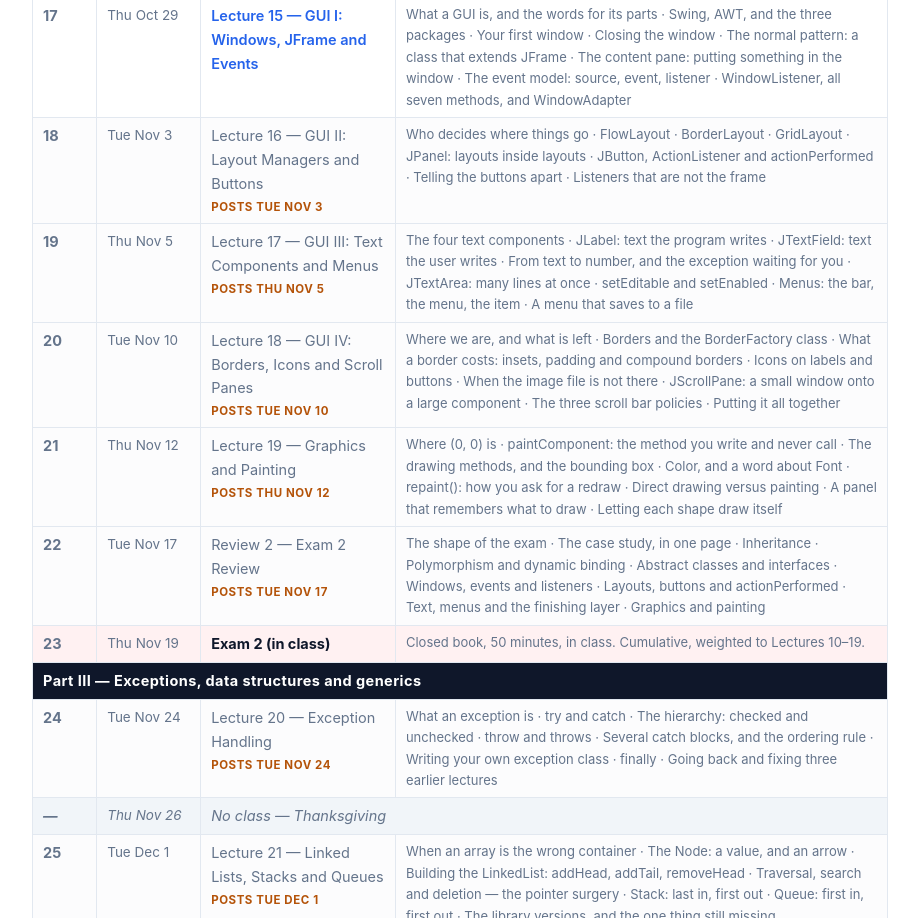
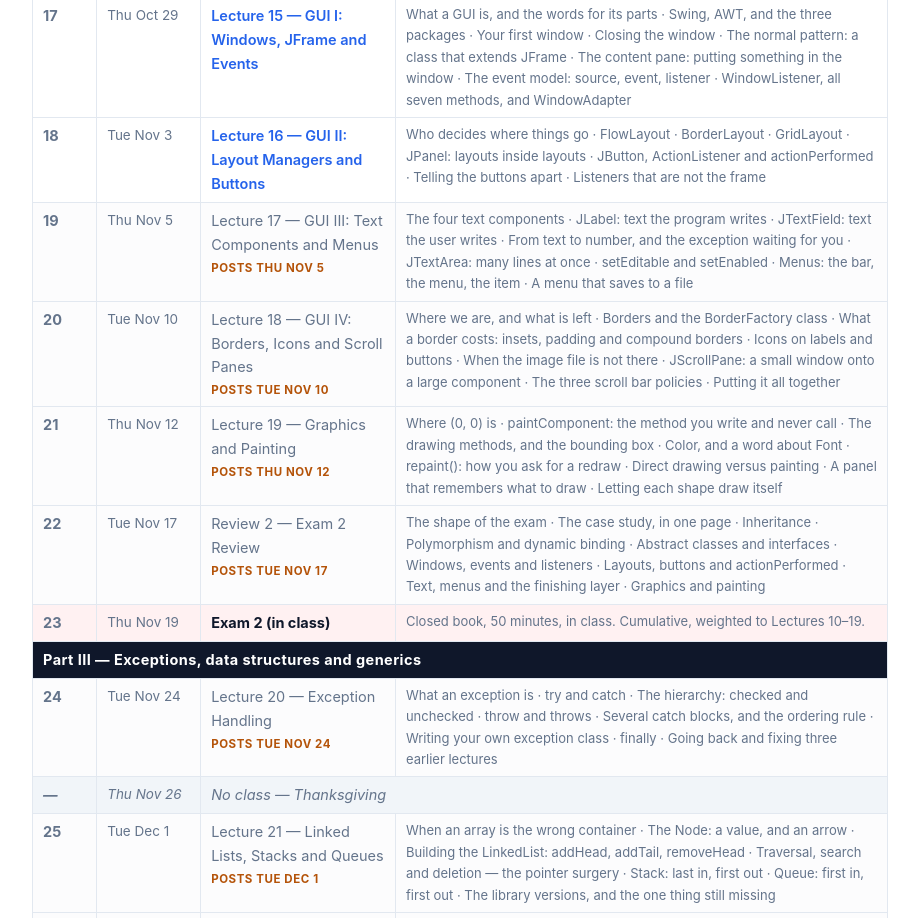
Before and after one commit to xchyn/CS212, a plain HTML site: page index.html in a window 1280 px wide. Shown: the part 6082-7000 px from the top of the page, without its empty margins (180-1099 px from the left). Drawn offline with Linux system fonts and the light colour scheme.

Commit message:
Modify lecture entries in index.html
Updated lecture entries and added new lecture details.

```diff
--- a/index.html
+++ b/index.html
@@ -575,7 +575,7 @@ by a review class; the last class of the semester is the final review.</p>
 <tr><td class="cn">15</td><td class="dt">Thu Oct 22</td><td><a href="lec13_polymorphism.html">Lecture 13 &mdash; Polymorphism and Dynamic Binding</a></td><td class="muted" style="font-size:13px">One variable, many kinds of object &middot; Dynamic binding: the object decides &middot; The compiler's half of the deal &middot; Overloading vs. overriding &middot; One array, many shapes &middot; Casting down, and instanceof &middot; What dynamic binding does not do</td></tr>
 <tr><td class="cn">16</td><td class="dt">Tue Oct 27</td><td><a href="lec14_abstract_interfaces.html">Lecture 14 &mdash; Abstract Classes and Interfaces</a></td><td class="muted" style="font-size:13px">The shape that is not a shape &middot; The abstract keyword &middot; What an abstract class still has &middot; Interfaces: a contract, not a parent &middot; Many interfaces, one superclass &middot; What else may live inside an interface &middot; Abstract class or interface?</td></tr>
 <tr><td class="cn">17</td><td class="dt">Thu Oct 29</td><td><a href="lec15_gui_jframe.html">Lecture 15 &mdash; GUI I: Windows, JFrame and Events</a></td><td class="muted" style="font-size:13px">What a GUI is, and the words for its parts &middot; Swing, AWT, and the three packages &middot; Your first window &middot; Closing the window &middot; The normal pattern: a class that extends JFrame &middot; The content pane: putting something in the window &middot; The event model: source, event, listener &middot; WindowListener, all seven methods, and WindowAdapter</td></tr>
-<tr class="pendingrow"><td class="cn">18</td><td class="dt">Tue Nov 3</td><td><span class="unrel">Lecture 16 &mdash; GUI II: Layout Managers and Buttons</span><span class="pending">posts Tue Nov 3</span></td><td class="muted" style="font-size:13px">Who decides where things go &middot; FlowLayout &middot; BorderLayout &middot; GridLayout &middot; JPanel: layouts inside layouts &middot; JButton, ActionListener and actionPerformed &middot; Telling the buttons apart &middot; Listeners that are not the frame</td></tr>
+<tr><td class="cn">18</td><td class="dt">Tue Nov 3</td><td><a href="lec16_gui_layouts.html">Lecture 16 &mdash; GUI II: Layout Managers and Buttons</a></td><td class="muted" style="font-size:13px">Who decides where things go &middot; FlowLayout &middot; BorderLayout &middot; GridLayout &middot; JPanel: layouts inside layouts &middot; JButton, ActionListener and actionPerformed &middot; Telling the buttons apart &middot; Listeners that are not the frame</td></tr>
 <tr class="pendingrow"><td class="cn">19</td><td class="dt">Thu Nov 5</td><td><span class="unrel">Lecture 17 &mdash; GUI III: Text Components and Menus</span><span class="pending">posts Thu Nov 5</span></td><td class="muted" style="font-size:13px">The four text components &middot; JLabel: text the program writes &middot; JTextField: text the user writes &middot; From text to number, and the exception waiting for you &middot; JTextArea: many lines at once &middot; setEditable and setEnabled &middot; Menus: the bar, the menu, the item &middot; A menu that saves to a file</td></tr>
 <tr class="pendingrow"><td class="cn">20</td><td class="dt">Tue Nov 10</td><td><span class="unrel">Lecture 18 &mdash; GUI IV: Borders, Icons and Scroll Panes</span><span class="pending">posts Tue Nov 10</span></td><td class="muted" style="font-size:13px">Where we are, and what is left &middot; Borders and the BorderFactory class &middot; What a border costs: insets, padding and compound borders &middot; Icons on labels and buttons &middot; When the image file is not there &middot; JScrollPane: a small window onto a large component &middot; The three scroll bar policies &middot; Putting it all together</td></tr>
 <tr class="pendingrow"><td class="cn">21</td><td class="dt">Thu Nov 12</td><td><span class="unrel">Lecture 19 &mdash; Graphics and Painting</span><span class="pending">posts Thu Nov 12</span></td><td class="muted" style="font-size:13px">Where (0, 0) is &middot; paintComponent: the method you write and never call &middot; The drawing methods, and the bounding box &middot; Color, and a word about Font &middot; repaint(): how you ask for a redraw &middot; Direct drawing versus painting &middot; A panel that remembers what to draw &middot; Letting each shape draw itself</td></tr>
```
